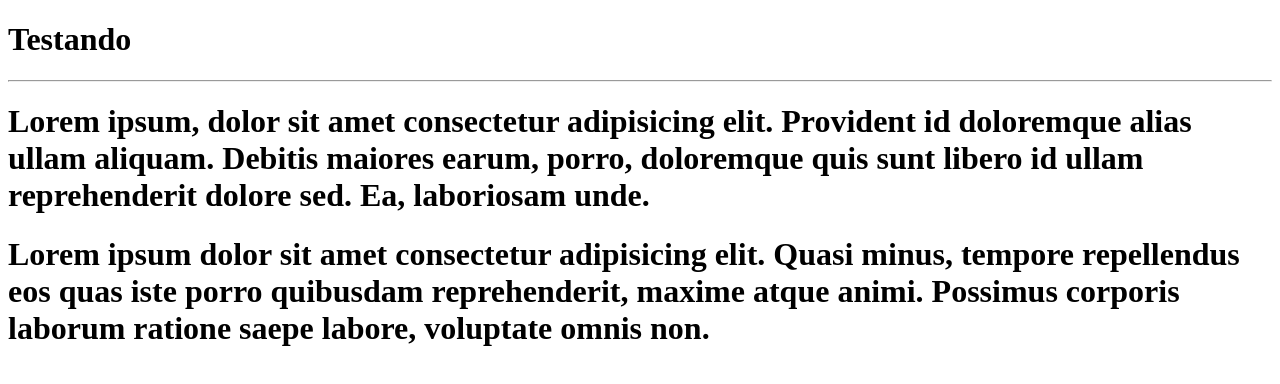
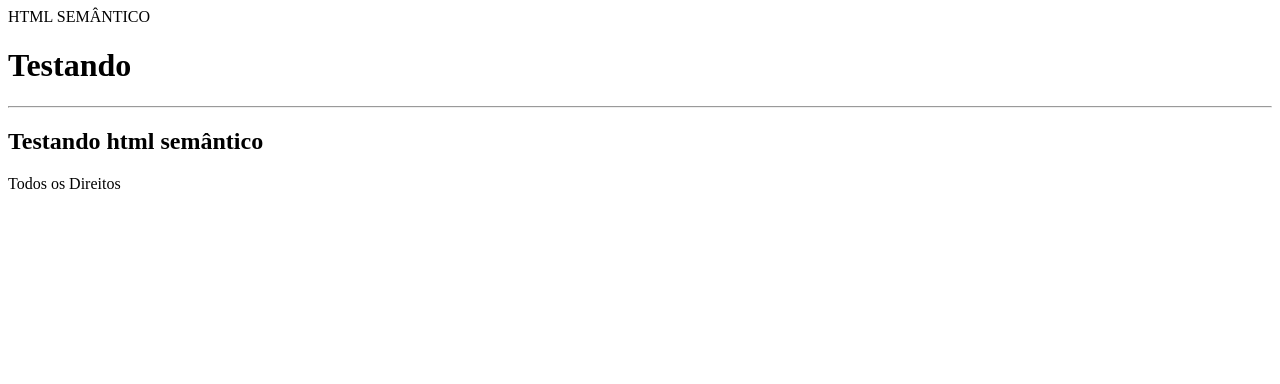
Before and after one commit to CarlosMatias1/NewWord, a plain HTML site: page Site-Ex/index.html in a window 1280 px wide. Drawn offline with Linux system fonts and the light colour scheme.

Commit message:
Teste Semântico html
Alterações simples

```diff
--- a/Site-Ex/index.html
+++ b/Site-Ex/index.html
@@ -3,14 +3,20 @@
 <head>
     <meta charset="UTF-8">
     <meta name="viewport" content="width=device-width, initial-scale=1.0">
-    <title>CarlosMatias</title>
+    <title>Semântico</title>
+
+         <nav></nav>
+         <header>HTML SEMÂNTICO</header>
+         <section></section>
+         <aside></aside>
+         <article></article>
+
 </head>
 <body>
-    <h1>Testando</h1>
-    <hr>
-    <h1>Lorem ipsum, dolor sit amet consectetur adipisicing elit. Provident id doloremque alias ullam aliquam.
-         Debitis maiores earum, porro,
-     doloremque quis sunt libero id ullam reprehenderit dolore sed. Ea, laboriosam unde.</h1>
-     <h1>Lorem ipsum dolor sit amet consectetur adipisicing elit. Quasi minus, tempore repellendus eos quas iste porro quibusdam reprehenderit, maxime atque animi. Possimus corporis laborum ratione saepe labore, voluptate omnis non.</h1>
+            <h1>Testando</h1>
+            <hr>
+
+        <h2>Testando html semântico </h2>
+        <footer>Todos os Direitos </footer>
 </body>
 </html>
```
